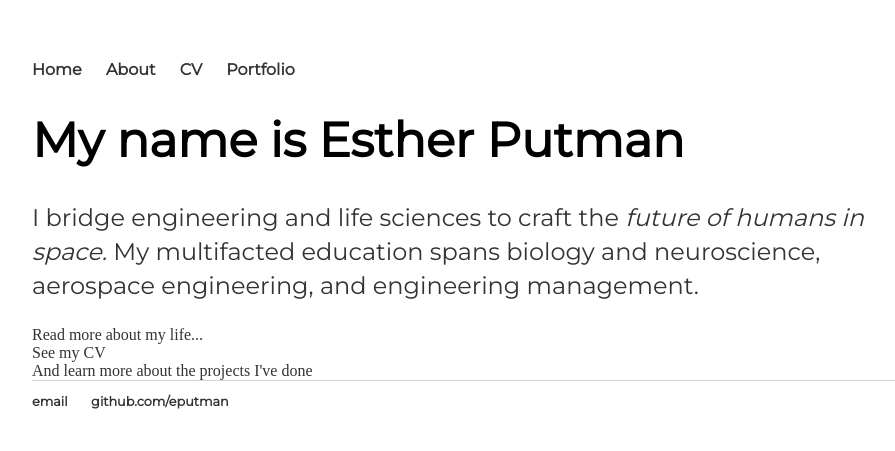
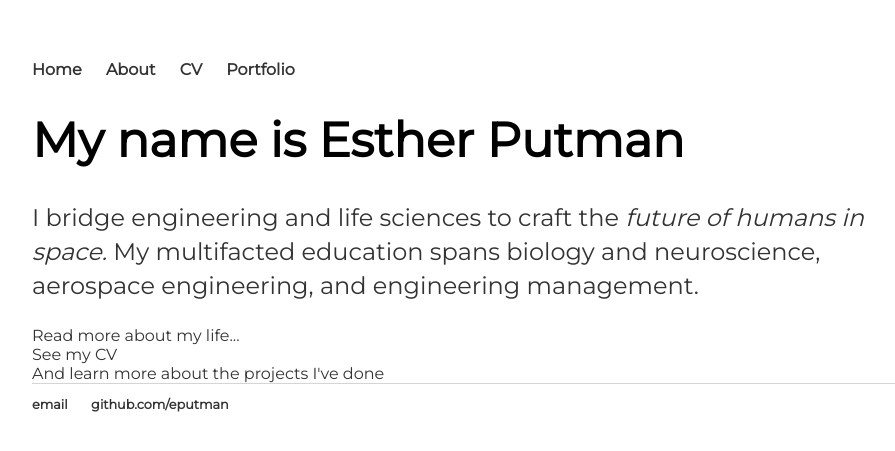
Before and after one commit to eputman/eputman.github.io, a Jekyll site: the page built from index.html, in a window 1280 px wide. Shown: the top 451 px of the page, without its empty margins (160-1055 px from the left). Built offline with Jekyll 4.4.1, drawn with Linux system fonts in a browser that asks for light colours.

Commit message:
Update main.css
Link font change

```diff
--- a/css/main.css
+++ b/css/main.css
@@ -15,10 +15,12 @@ nav ul li, footer ul li {
     margin-right: 20px;
 }
 a {
+    font-family: 'Montserrat', sans-serif;
     text-decoration: none;
     color: #333
 }
 a:hover {
+    font-family: 'Montserrat', sans-serif;
     text-decoration: underline;
     color: #999
 }
```
